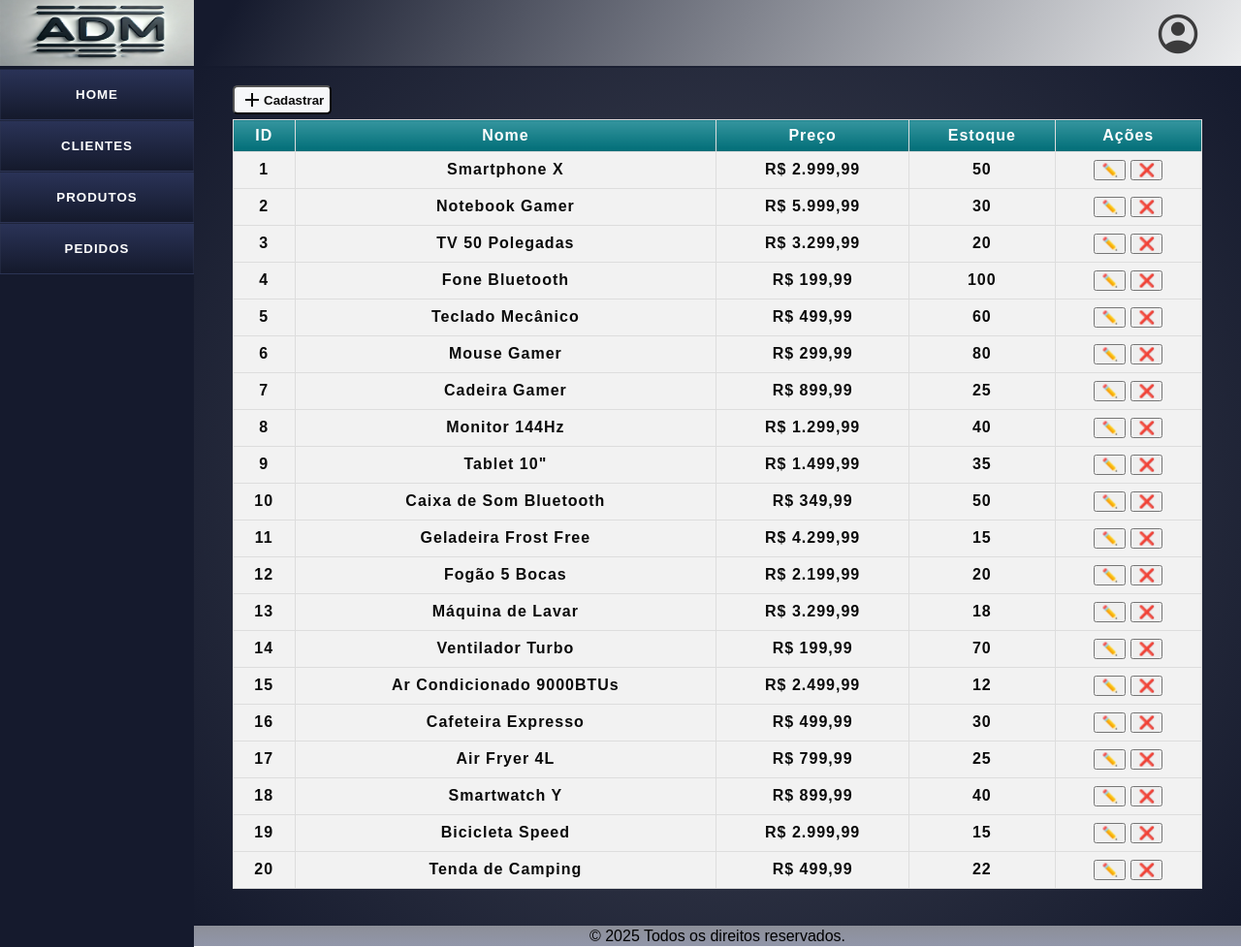
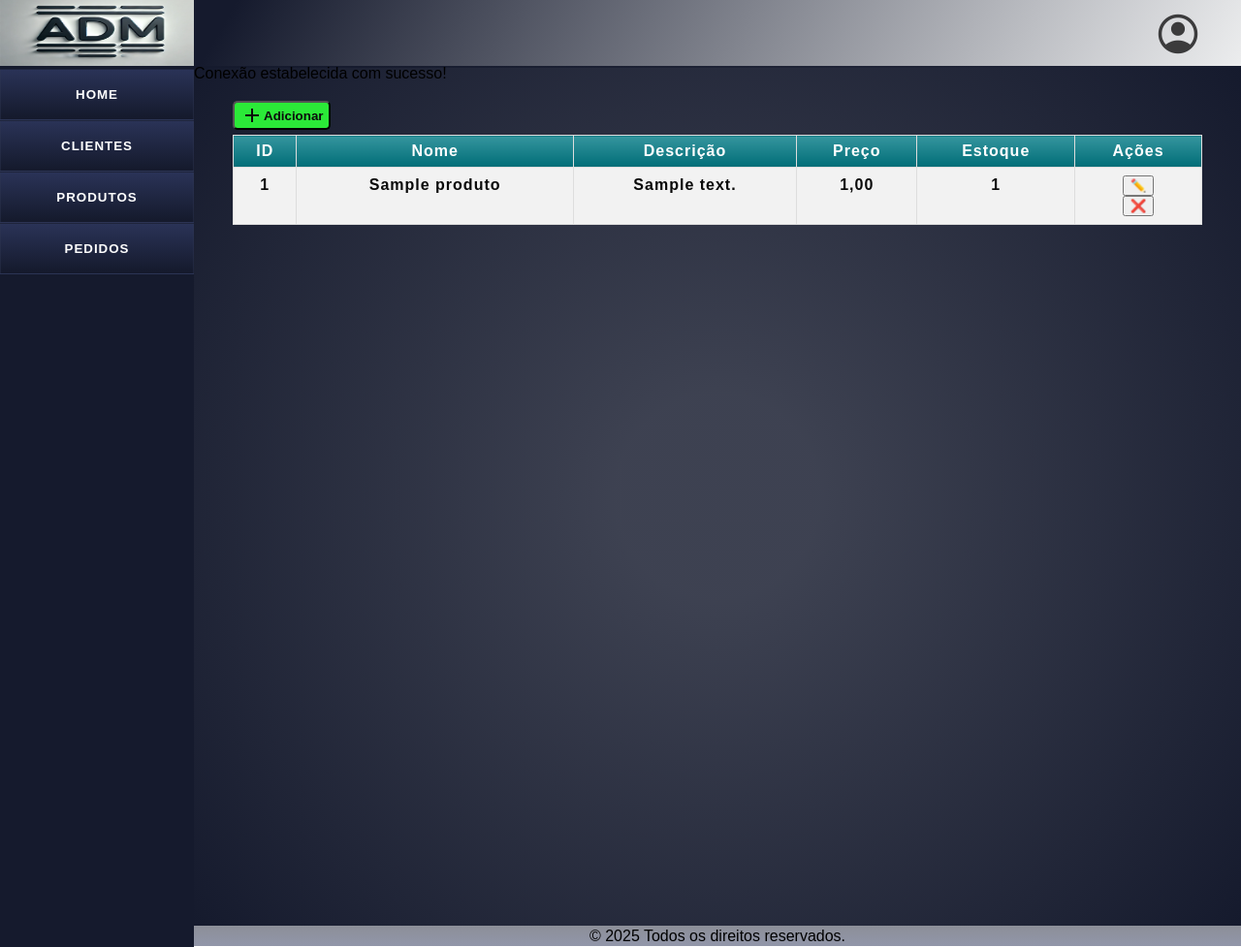
Before and after one commit to LuizzOliveira/site-adm, a PHP site: page /site-adm/index.php?page=produtos in a window 1280 px wide. Shown: the whole page at 97% size. Run offline with PHP 8.4, Linux system fonts and the light colour scheme; tables that the repository leaves empty hold one stand-in row (values such as "Sample post").

Commit message:
atualizando

```diff
--- /dev/null
+++ b/model/ProdutosModel.php
@@ -0,0 +1,87 @@
+<?php
+
+class ProdutosModel
+{
+    private $table = "produtos";
+    private $conn;
+
+    public $produto_id;
+    public $nome;
+    public $descricao;
+    public $preco;
+    public $estoque;
+
+    public function __construct($conn = null)
+    {
+        $this->conn = $conn;
+    }
+
+    public function findAll()
+    {
+        $query = "SELECT * FROM $this->table";
+
+        $stmt = $this->conn->prepare($query);
+        $stmt->execute();
+        $stmt->setFetchMode(PDO::FETCH_CLASS, __CLASS__);
+
+        return $stmt->fetchAll();
+    }
+
+    public function findById($id)
+    {
+        $query = "SELECT * FROM $this->table WHERE produto_id = :id";
+
+        $stmt = $this->conn->prepare($query);
+        $stmt->bindParam(":id", $id, PDO::PARAM_INT);
+        $stmt->execute();
+        $stmt->setFetchMode(PDO::FETCH_CLASS, __CLASS__);
+
+        return $stmt->fetch();
+    }
+
+    public function delete($id)
+    {
+        $query = "DELETE FROM $this->table WHERE produto_id = :id";
+        $stmt = $this->conn->prepare($query);
+        $stmt->bindParam(":id", $id, PDO::PARAM_INT);
+        $stmt->execute();
+
+        return $stmt->rowCount() > 0; // Retorna verdadeiro se deletar
+    }
+
+    public function insert($nome, $descricao, $preco, $estoque)
+    {
+        $query = "INSERT INTO $this->table (nome, descricao, preco, estoque)
+                  VALUES (:nome, :descricao, :preco, :estoque)";
+
+        $stmt = $this->conn->prepare($query);
+        $stmt->bindParam(":nome", $nome);
+        $stmt->bindParam(":descricao", $descricao);
+        $stmt->bindParam(":preco", $preco);
+        $stmt->bindParam(":estoque", $estoque);
+        $stmt->execute();
+
+        return $stmt->rowCount() > 0;
+    }
+
+    public function update($id, $nome, $descricao, $preco, $estoque)
+    {
+        $query = "UPDATE $this->table SET
+                  nome = :nome,
+                  descricao = :descricao,
+                  preco = :preco,
+                  estoque = :estoque
+                  WHERE produto_id = :id";
+
+        $stmt = $this->conn->prepare($query);
+        $stmt->bindParam(":nome", $nome);
+        $stmt->bindParam(":descricao", $descricao);
+        $stmt->bindParam(":preco", $preco);
+        $stmt->bindParam(":estoque", $estoque);
+        $stmt->bindParam(":id", $id, PDO::PARAM_INT);
+        $stmt->execute();
+
+        return $stmt->rowCount() > 0;
+    }
+}
+?>
--- a/view/pages/Produtos/produtos.php
+++ b/view/pages/Produtos/produtos.php
@@ -1,46 +1,27 @@
 <?php
+require_once "../../config/Database.php";
+require_once "../../model/ProdutosModel.php";
 
-$produtos = [
-    ['id' => 1, 'nome' => 'Smartphone X', 'categoria' => 'Eletrônicos', 'preco' => 2999.99, 'estoque' => 50],
-    ['id' => 2, 'nome' => 'Notebook Gamer', 'categoria' => 'Eletrônicos', 'preco' => 5999.99, 'estoque' => 30],
-    ['id' => 3, 'nome' => 'TV 50 Polegadas', 'categoria' => 'Eletrônicos', 'preco' => 3299.99, 'estoque' => 20],
-    ['id' => 4, 'nome' => 'Fone Bluetooth', 'categoria' => 'Acessórios', 'preco' => 199.99, 'estoque' => 100],
-    ['id' => 5, 'nome' => 'Teclado Mecânico', 'categoria' => 'Periféricos', 'preco' => 499.99, 'estoque' => 60],
-    ['id' => 6, 'nome' => 'Mouse Gamer', 'categoria' => 'Periféricos', 'preco' => 299.99, 'estoque' => 80],
-    ['id' => 7, 'nome' => 'Cadeira Gamer', 'categoria' => 'Móveis', 'preco' => 899.99, 'estoque' => 25],
-    ['id' => 8, 'nome' => 'Monitor 144Hz', 'categoria' => 'Eletrônicos', 'preco' => 1299.99, 'estoque' => 40],
-    ['id' => 9, 'nome' => 'Tablet 10"', 'categoria' => 'Eletrônicos', 'preco' => 1499.99, 'estoque' => 35],
-    ['id' => 10, 'nome' => 'Caixa de Som Bluetooth', 'categoria' => 'Áudio', 'preco' => 349.99, 'estoque' => 50],
-    ['id' => 11, 'nome' => 'Geladeira Frost Free', 'categoria' => 'Eletrodomésticos', 'preco' => 4299.99, 'estoque' => 15],
-    ['id' => 12, 'nome' => 'Fogão 5 Bocas', 'categoria' => 'Eletrodomésticos', 'preco' => 2199.99, 'estoque' => 20],
-    ['id' => 13, 'nome' => 'Máquina de Lavar', 'categoria' => 'Eletrodomésticos', 'preco' => 3299.99, 'estoque' => 18],
-    ['id' => 14, 'nome' => 'Ventilador Turbo', 'categoria' => 'Climatização', 'preco' => 199.99, 'estoque' => 70],
-    ['id' => 15, 'nome' => 'Ar Condicionado 9000BTUs', 'categoria' => 'Climatização', 'preco' => 2499.99, 'estoque' => 12],
-    ['id' => 16, 'nome' => 'Cafeteira Expresso', 'categoria' => 'Eletroportáteis', 'preco' => 499.99, 'estoque' => 30],
-    ['id' => 17, 'nome' => 'Air Fryer 4L', 'categoria' => 'Eletroportáteis', 'preco' => 799.99, 'estoque' => 25],
-    ['id' => 18, 'nome' => 'Smartwatch Y', 'categoria' => 'Wearables', 'preco' => 899.99, 'estoque' => 40],
-    ['id' => 19, 'nome' => 'Bicicleta Speed', 'categoria' => 'Esportes', 'preco' => 2999.99, 'estoque' => 15],
-    ['id' => 20, 'nome' => 'Tenda de Camping', 'categoria' => 'Camping', 'preco' => 499.99, 'estoque' => 22],
-];
+$produtosModel = new ProdutosModel($conn);
+$produtos = $produtosModel->findAll();
 ?>
 
 <section>
+    <input type="hidden" id="ultimoId" value="<?= isset($produtos[array_key_last($produtos)]->produto_id) ? $produtos[array_key_last($produtos)]->produto_id : 0 ?>">
+
     <div class="add">
-        <a class="acao" href="?page=updateProduto">
-            <button class="add" title="Adicionar produto">
-                <span class="material-symbols-outlined">
-                    add
-                </span>
-                <span>Cadastrar</span>
-            </button>
-        </a>
+        <button class="add" title="tabela-produto" onclick="adicionarProduto()">
+            <span class="material-symbols-outlined">add</span>
+            <span>Adicionar</span>
+        </button>
     </div>
 
-    <table class="tabela">
+    <table class="tabela" id="tabela-produto">
         <thead>
             <tr>
                 <th>ID</th>
                 <th>Nome</th>
+                <th>Descrição</th>
                 <th>Preço</th>
                 <th>Estoque</th>
                 <th>Ações</th>
@@ -48,14 +29,20 @@
         </thead>
         <tbody>
             <?php foreach ($produtos as $produto) : ?>
-                <tr>
-                    <td><?= $produto['id'] ?></td>
-                    <td><?= $produto['nome'] ?></td>
-                    <td>R$ <?= number_format($produto['preco'], 2, ',', '.') ?></td>
-                    <td><?= $produto['estoque'] ?></td>
+                <tr id="produto-<?= $produto->produto_id ?>">
+                    <td><?= $produto->produto_id ?></td>
+                    <td class="nome"><?= htmlspecialchars($produto->nome) ?></td>
+                    <td class="descricao"><?= htmlspecialchars($produto->descricao) ?></td>
+                    <td class="preco"><?= number_format($produto->preco, 2, ',', '.') ?></td>
+                    <td class="estoque"><?= htmlspecialchars($produto->estoque) ?></td>
                     <td>
-                        <a href="?page=updateProduto&id=<?= $produto['id'] ?>"><button>✏️</button></a>
-                        <button>❌</button>
+                        <a href="?page=updateProduto&id=<?= $produto->produto_id ?>">
+                            <button class="editar">✏️</button>
+                        </a>
+                        <form action="?page=excluirProduto&id=" method="POST" onsubmit="return confirm('Tem certeza que deseja excluir este produto?');">
+                            <input type="hidden" name="id" value="<?= $produto->produto_id ?>">
+                            <button type="submit" class="excluir">❌</button>
+                        </form>
                     </td>
                 </tr>
             <?php endforeach; ?>
--- a/view/pages/index.php
+++ b/view/pages/index.php
@@ -25,6 +25,9 @@
             'updateProduto'   => __DIR__ . '/../pages/Produtos/updateProduto.php',
             'updatePedido'   => __DIR__ . '/../pages/Pedidos/updatePedido.php',
             'updateCliente'   => __DIR__ . '/../pages/Clientes/updateCliente.php',
+            'excluirCliente'   => __DIR__ . '/../pages/Clientes/excluirCliente.php',
+            'excluirProduto'   => __DIR__ . '/../pages/Produtos/excluirProduto.php',
+            'excluirPedido'   => __DIR__ . '/../pages/Pedidos/excluirPedido.php',
         ];
 
         $page = $_GET['page'] ?? 'home';
```
Also changed, not shown: view/pages/Produtos/excluirProduto.php (added, +21 -0 lines), view/pages/Produtos/updateProduto.php (+32 -68 lines), model/Produto.php (deleted).
